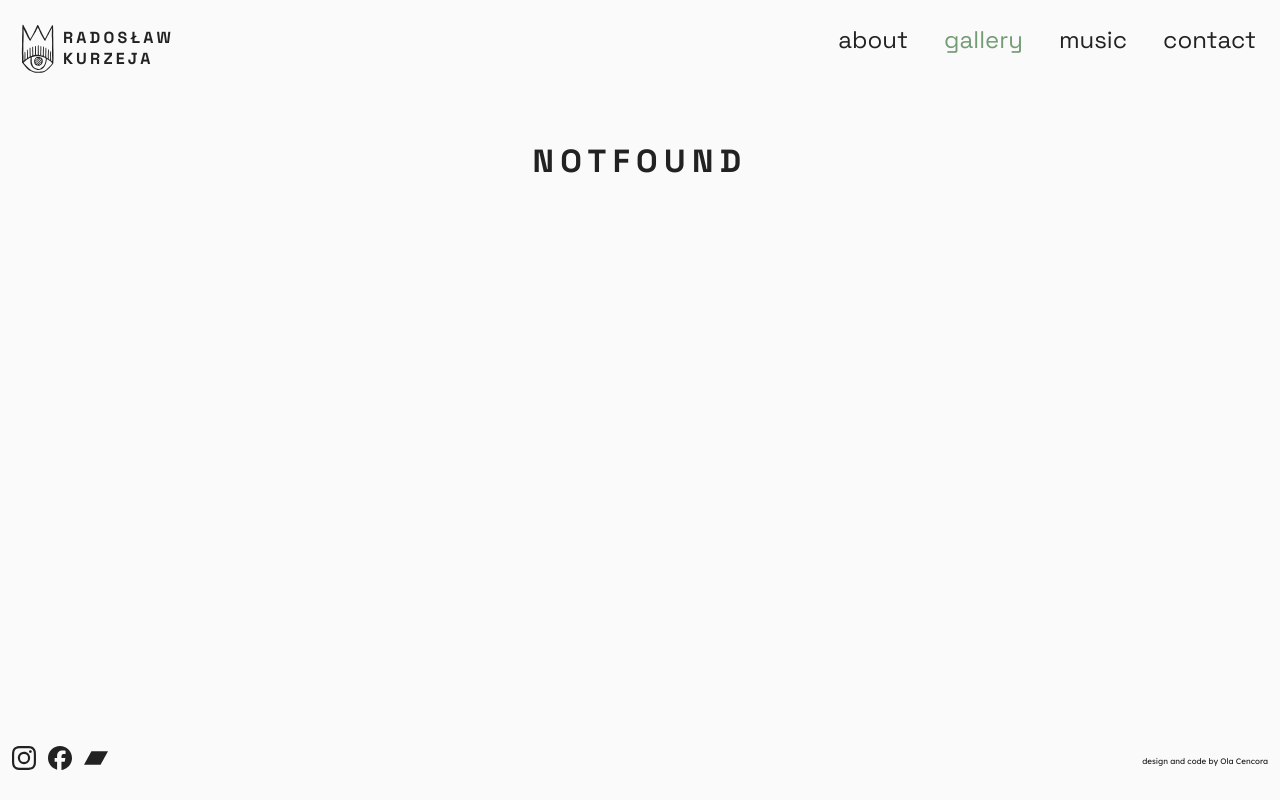
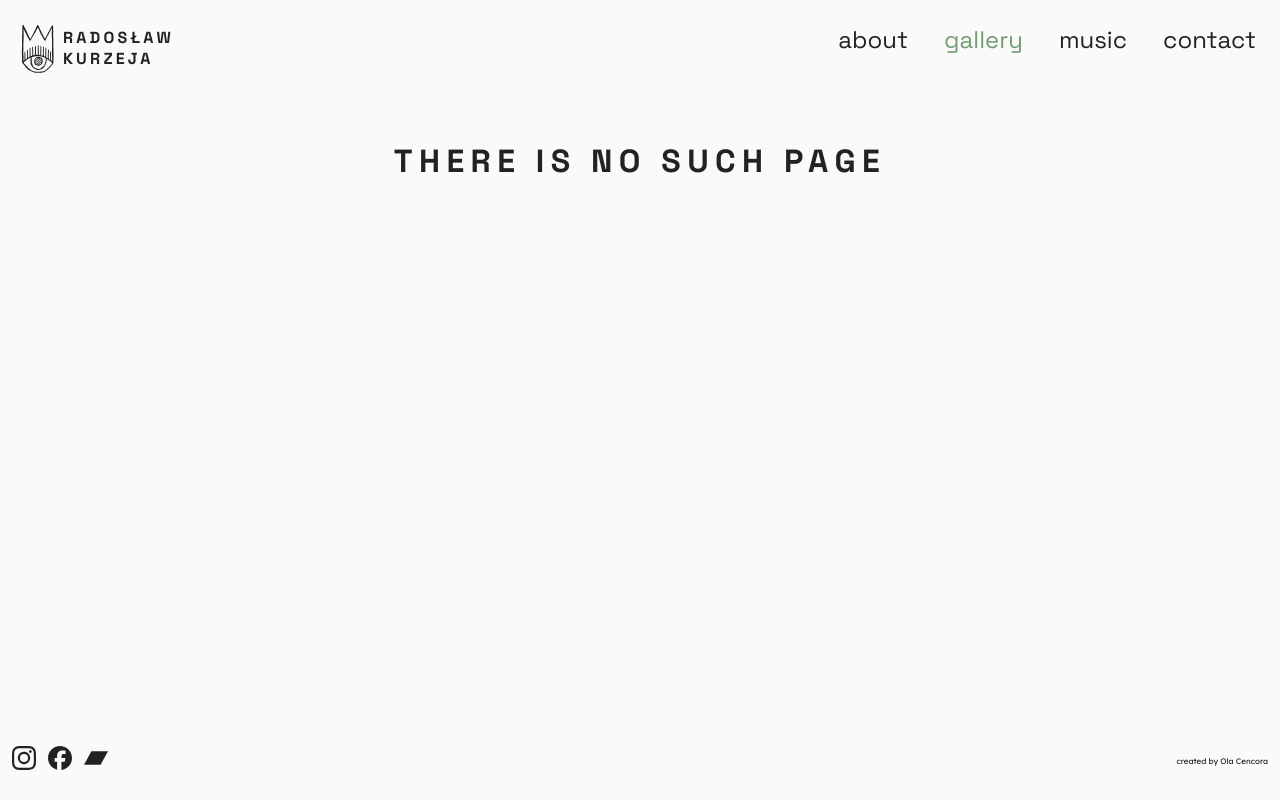
Before and after one commit to Ola-Cencora/Radek-Kurzeja-website, a React (Create React App) app: page /gallery/1 in a window 1280 px wide. Built offline with nearby package versions, Linux system fonts and the light colour scheme.

Commit message:
Change text in not found page and footer

```diff
--- a/src/components/global/Footer/Footer.tsx
+++ b/src/components/global/Footer/Footer.tsx
@@ -27,7 +27,7 @@ const Footer: React.FC = () => (
     </div>
     <div className={styles.footer__copy}>
       <a href="https://www.linkedin.com/in/aleksandra-cencora/">
-        design and code by Ola Cencora
+        created by Ola Cencora
       </a>
     </div>
   </footer>
--- a/src/components/pages/NotFound/NotFound.tsx
+++ b/src/components/pages/NotFound/NotFound.tsx
@@ -1,5 +1,11 @@
+import PageTitle from "../../common/PageTitle/PageTitle";
+
 const NotFound: React.FC = () => {
-  return <h1>NotFound</h1>;
+  return (
+    <div>
+      <PageTitle title="There is no such page" />
+    </div>
+  );
 };
 
 export default NotFound;
--- a/src/components/pages/SingleArt/SingleArt.module.scss
+++ b/src/components/pages/SingleArt/SingleArt.module.scss
@@ -28,7 +28,7 @@
       height: 1px;
       background-color: $color-dark;
       left: 0;
-      top: $basic-size * 3;
+      bottom: - $basic-size / 3;
     }
 
   }
```
